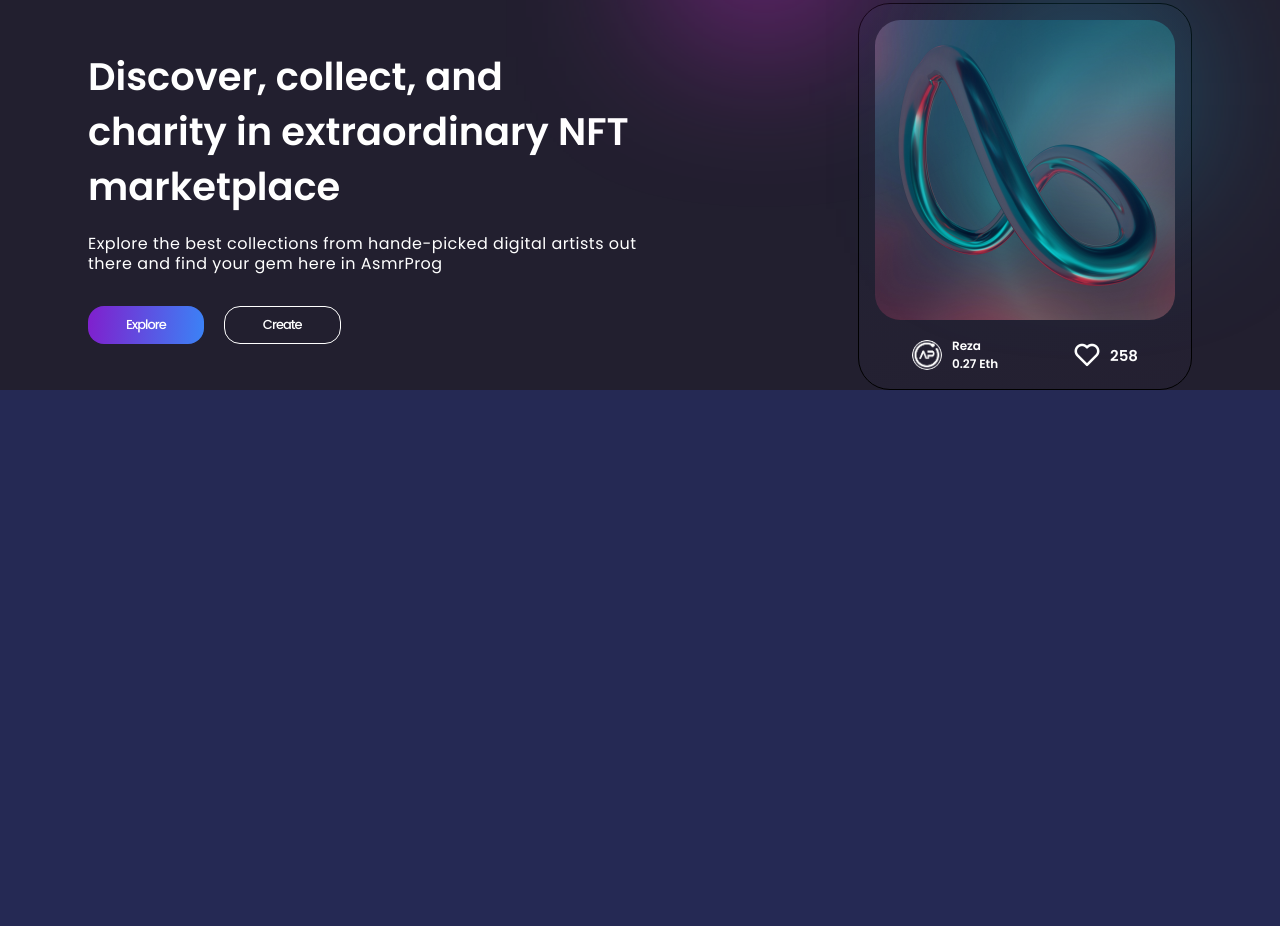
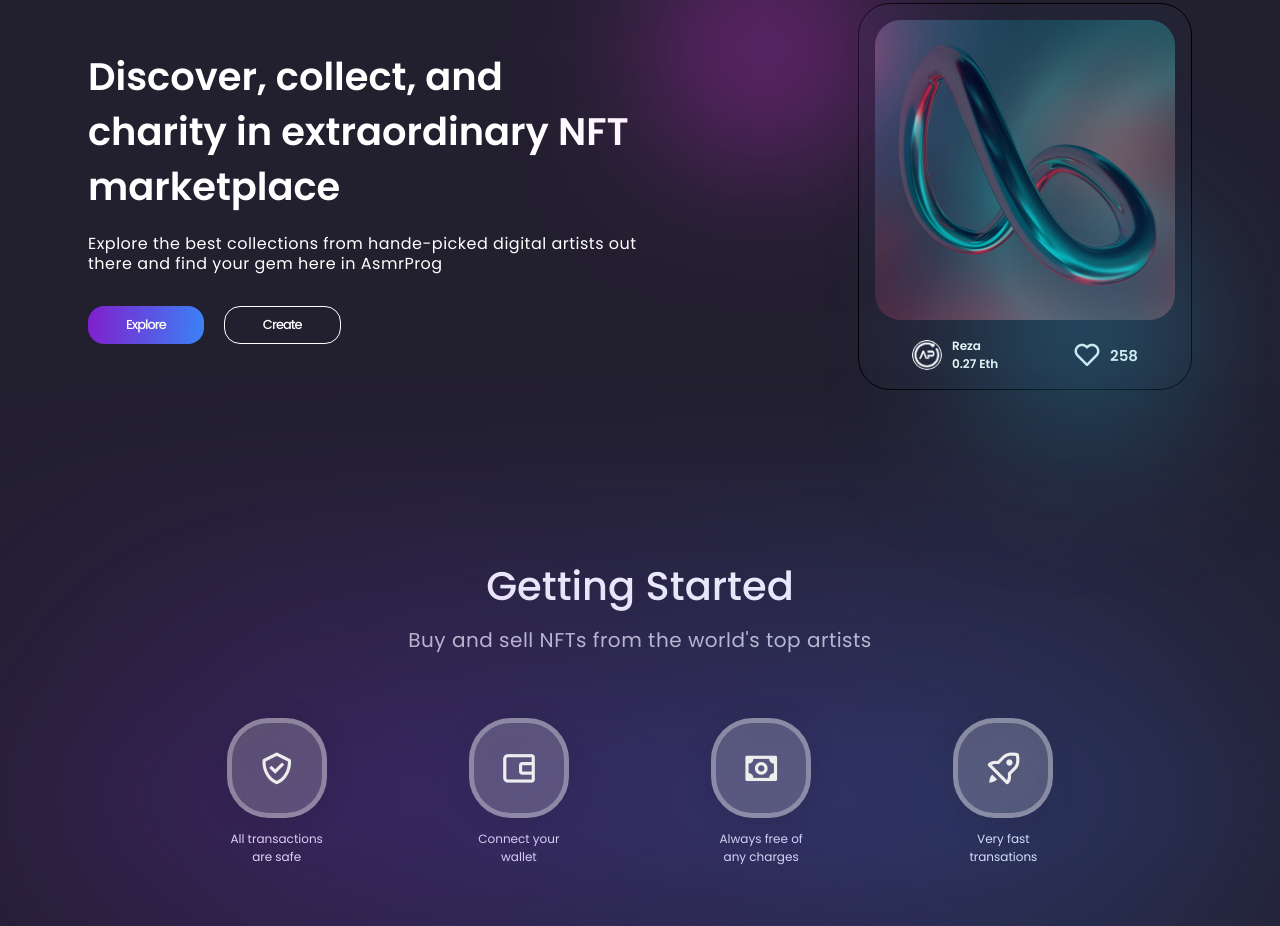
Before and after one commit to BurnettMiao/Responsive-NFT-Landing-Page, a plain HTML site: page index.html in a window 1280 px wide. Shown: the part 245-1171 px from the top of the page. Before the commit the page ends 800 px from the top, so only its background shows below. Drawn offline with nearby package versions, Linux system fonts and the light colour scheme.

Commit message:
items section finish

```diff
--- a/css/style.css
+++ b/css/style.css
@@ -210,3 +210,72 @@ body {
   font-size: 30px;
   margin-right: 8px;
 }
+
+.get-started {
+  margin-top: 10rem;
+  display: flex;
+  flex-direction: column;
+}
+
+.get-started .header {
+  align-self: center;
+  color: #fff;
+  font-weight: 500;
+  font-size: 40px;
+  line-height: 72px;
+}
+
+.get-started .info-text {
+  align-self: center;
+  color: #ccc;
+  font-weight: 400;
+  font-size: 20px;
+  line-height: 36px;
+  letter-spacing: 0.5px;
+}
+
+.get-started .items-box {
+  padding: 60px 80px;
+  position: relative;
+  display: grid;
+  grid-template-columns: auto auto auto auto;
+  grid-column-gap: 25px;
+  grid-row-gap: 50px;
+  justify-content: space-around;
+}
+
+.get-started .items-box:before {
+  content: '';
+  position: absolute;
+  width: 100%;
+  height: 120px;
+  top: 80px;
+  background: linear-gradient(95deg, #7e22ce 3.2%, #3b82f6 99.5%);
+  filter: blur(140px);
+}
+
+.get-started .items-box .item-container p {
+  width: 100px;
+  margin-top: 12px;
+  text-align: center;
+  font-size: 12px;
+  color: #fff;
+}
+
+.get-started .items-box .item-container .item {
+  display: flex;
+  align-items: center;
+  justify-content: center;
+  width: 100px;
+  height: 100px;
+  border: 5px solid rgba(255, 255, 255, 0.3);
+  border-radius: 2.6rem;
+  box-shadow: 0 4px 30px rgba(0, 0, 0, 0.1);
+  background: rgba(255, 255, 255, 0.2);
+  backdrop-filter: blur(90px);
+}
+
+.get-started .items-box .item-container .item .bx {
+  font-size: 38px;
+  color: #eee;
+}
--- a/index.html
+++ b/index.html
@@ -66,6 +66,41 @@
         </div>
       </div>
       <!-- End of Top Container -->
+
+      <!-- Get Stearted -->
+      <div class="get-started">
+        <p class="header">Getting Started</p>
+        <p class="info-text">Buy and sell NFTs from the world's top artists</p>
+        <div class="items-box">
+          <div class="item-container">
+            <div class="item">
+              <i class="bx bx-check-shield"></i>
+            </div>
+            <p>All transactions are safe</p>
+          </div>
+
+          <div class="item-container">
+            <div class="item">
+              <i class="bx bx-wallet-alt"></i>
+            </div>
+            <p>Connect your wallet</p>
+          </div>
+
+          <div class="item-container">
+            <div class="item">
+              <i class="bx bx-money"></i>
+            </div>
+            <p>Always free of any charges</p>
+          </div>
+
+          <div class="item-container">
+            <div class="item">
+              <i class="bx bx-rocket"></i>
+            </div>
+            <p>Very fast transations</p>
+          </div>
+        </div>
+      </div>
     </div>
 
     <script src="script/script.js"></script>
```
